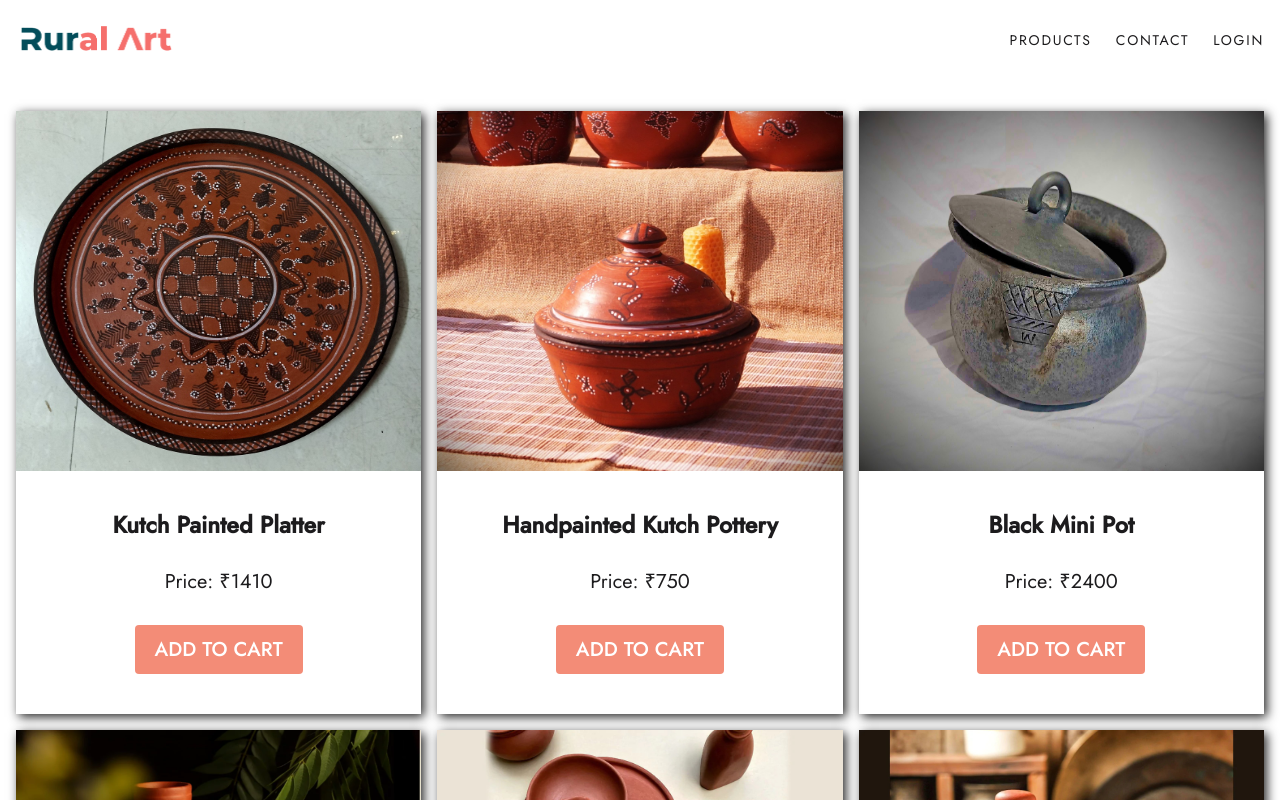
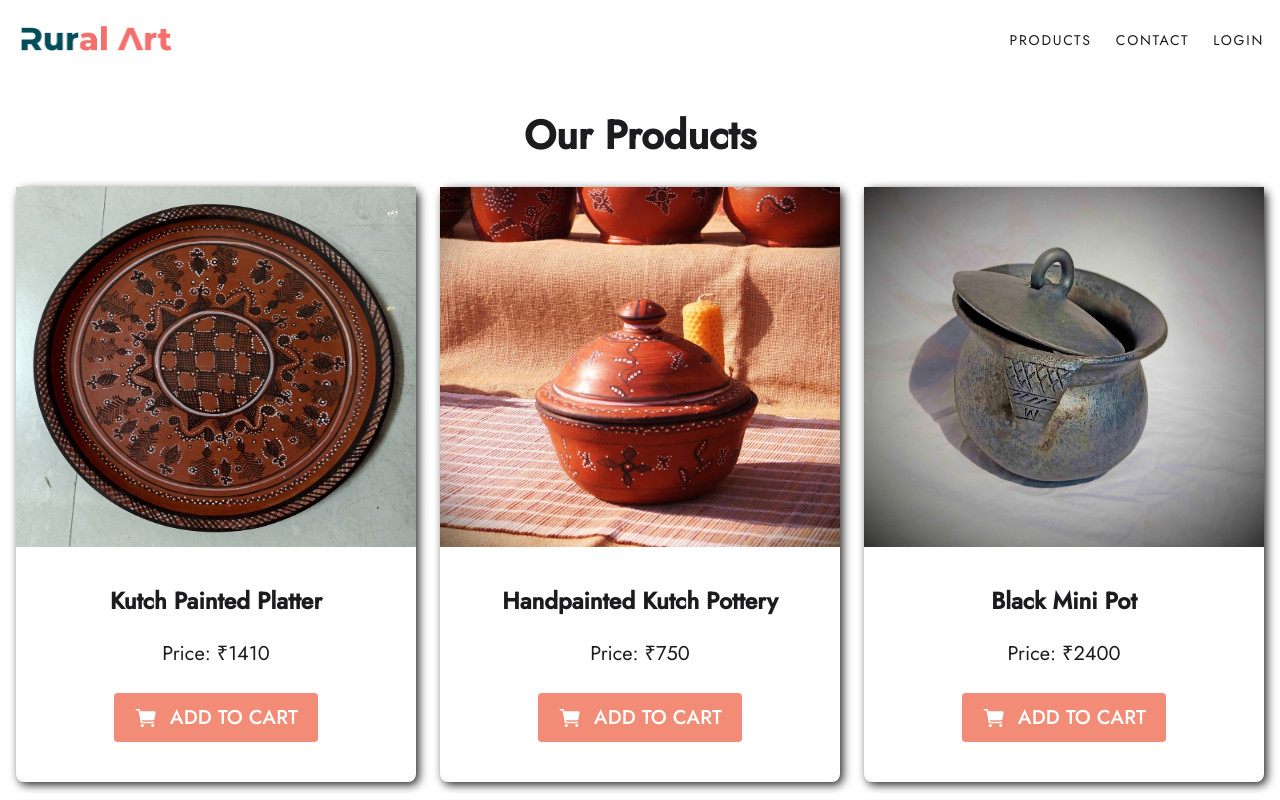
Before and after one commit to krutagna10/rural-art, a React (Create React App) app: page /products in a window 1280 px wide. Shown: the top 800 px of the page. Built offline with nearby package versions, Linux system fonts and the light colour scheme.

Commit message:
added product component

```diff
--- a/src/components/ProductsList/ProductList.css
+++ b/src/components/ProductsList/ProductList.css
@@ -2,14 +2,25 @@
   padding-block-start: 2rem !important;
 }
 
+.product {
+  box-shadow: 3px 3px 10px rgba(0, 0, 0, 0.85);
+  border-radius: 0.5rem;
+}
+
+.products__content {
+  --gap: 1.5rem;
+}
+
 @media (min-width: 48em) {
-  .products {
+  .products__content {
     grid-template-columns: repeat(3, 1fr);
   }
 }
 
-.product {
-  box-shadow: 3px 3px 10px rgba(0, 0, 0, 0.85);
+.products__heading {
+  font-size: var(--font-size-400);
+  text-align: center;
+  margin-bottom: 1.75rem;
 }
 
 .product__image {
@@ -18,7 +29,17 @@
 }
 
 .product__content {
-  --gap: 1.75rem;
   padding: 2.5rem 1.5rem;
   text-align: center;
 }
+
+.product__btn {
+  --gap: 0.75rem;
+
+  display: flex !important;
+  align-items: center;
+}
+
+.product__btn-icon {
+  font-size: 1.5rem;
+}
--- a/src/components/ProductsList/ProductsList.js
+++ b/src/components/ProductsList/ProductsList.js
@@ -1,11 +1,15 @@
 import Section from "../UI/Section/Section";
 import Container from "../UI/Container/Container";
 import "./ProductList.css";
+import { IonIcon } from "@ionic/react";
+import { cart } from "ionicons/icons";
 
 function ProductsList({ products }) {
   return (
     <Section className="products-section">
-      <Container className="products grid grid--gap">
+      <Container className="products">
+        <h1 className="products__heading">Our Products</h1>
+        <div className="products__content grid grid--gap">
           {products.map((product) => (
             <div className="product">
               <div className="product__image-wrapper">
@@ -18,12 +22,14 @@ function ProductsList({ products }) {
               <div className="product__content grid grid--items-center grid--gap">
                 <h3 className="product__title">{product.title}</h3>
                 <p className="product__price">Price: &#8377;{product.price}</p>
-              <button className="product__btn btn btn--peach">
+                <button className="product__btn btn btn--peach flex flex--align-center flex--gap">
+                  <IonIcon className="product__btn-icon" icon={cart} />
                   Add to Cart
                 </button>
               </div>
             </div>
           ))}
+        </div>
       </Container>
     </Section>
   );
```
Lines whose indentation alone changed are shown as unchanged.
